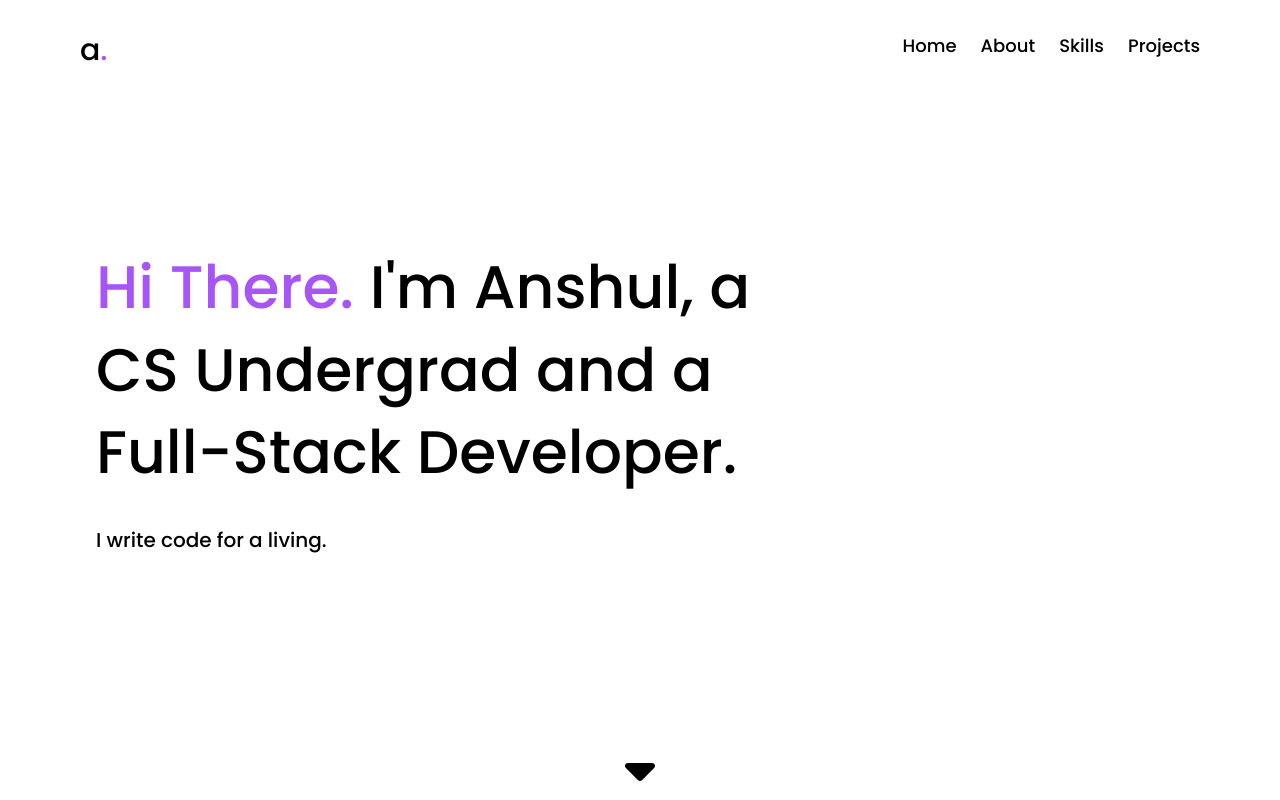
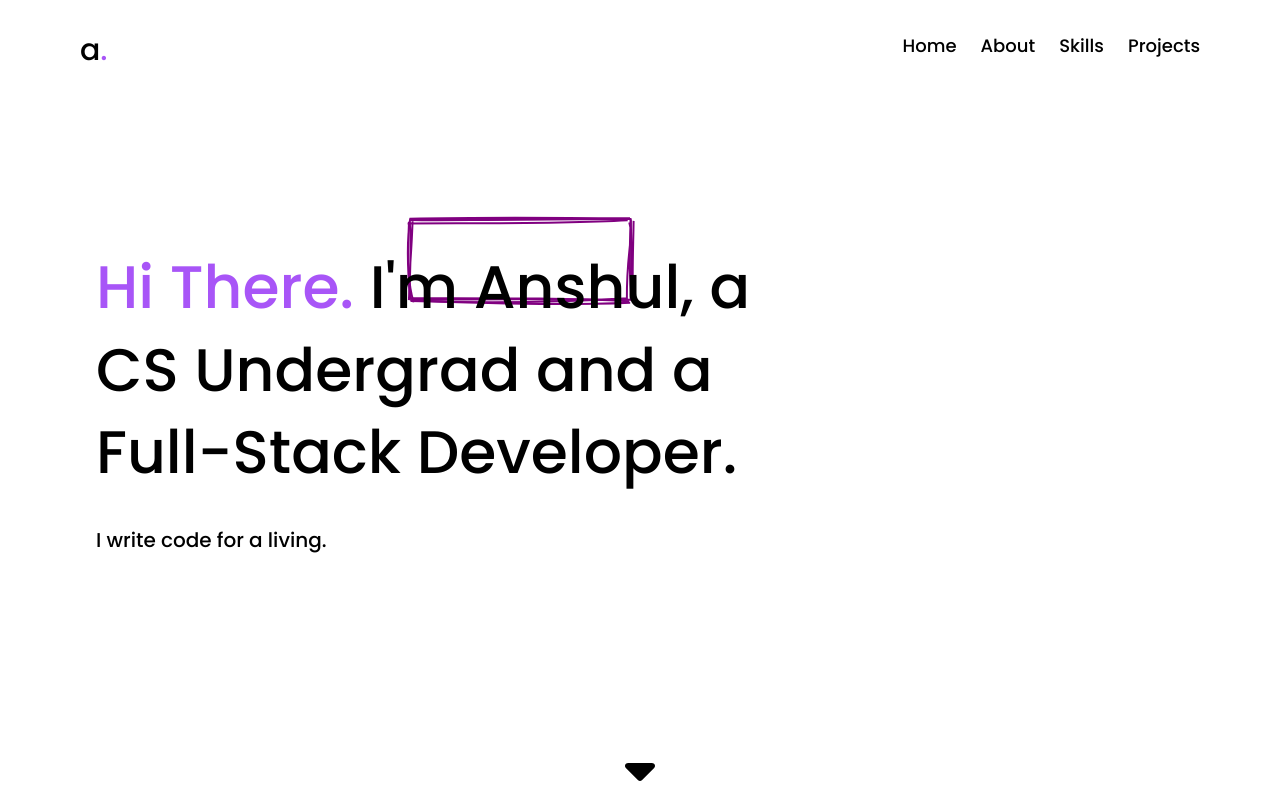
Before and after one commit to Anshul-004/Portfolio, a React (Vite) app: page / in a window 1280 px wide. Shown: the top 800 px of the page. Built offline with nearby package versions, Linux system fonts and the light colour scheme.

Commit message:
Added Doodle to name !

```diff
--- a/package.json
+++ b/package.json
@@ -16,7 +16,8 @@
     "@fortawesome/free-solid-svg-icons": "^6.6.0",
     "@fortawesome/react-fontawesome": "^0.2.2",
     "react": "^18.3.1",
-    "react-dom": "^18.3.1"
+    "react-dom": "^18.3.1",
+    "roughjs": "^4.6.6"
   },
   "devDependencies": {
     "@eslint/js": "^9.9.0",
--- a/src/components/Home.jsx
+++ b/src/components/Home.jsx
@@ -1,12 +1,38 @@
-import React from "react";
-import { FontAwesomeIcon } from '@fortawesome/react-fontawesome';
-import { faSortDown } from '@fortawesome/free-solid-svg-icons';
+import React, { useEffect, useRef } from "react";
+import { FontAwesomeIcon } from "@fortawesome/react-fontawesome";
+import { faSortDown } from "@fortawesome/free-solid-svg-icons";
+import rough from "roughjs";
 
 const Home = () => {
+  const canvasRef = useRef(null);
+
+  useEffect(() => {
+    const canvas = canvasRef.current;
+    const context = canvas.getContext("2d");
+    const rc = rough.canvas(canvas);
+
+    rc.rectangle(90, 20, 220, 80, {
+      roughness: 2,
+      stroke: "purple",
+      strokeWidth: 2,
+    });
+  }, []);
+
   return (
-    <div className="relative flex flex-col justify-center px-24 py-8 h-screen" id="home">
-      <div className="TextBox text-6xl w-2/3 mb-6 leading-snug">
-        <span className="text-purple-500"> Hi There.</span> I'm <span>Anshul,</span> a CS Undergrad and a Full-Stack Developer.
+    <div
+      className="relative flex flex-col justify-center px-24 py-8 h-screen"
+      id="home"
+    >
+      <canvas
+        ref={canvasRef}
+        width="400"
+        height="110"
+        className="absolute top-1/4 left-1/4 z-0"
+      ></canvas>
+
+      <div className="TextBox relative z-8 text-6xl w-2/3 mb-6 leading-snug">
+        <span className="text-purple-500"> Hi There.</span> I'm{" "}
+        <span className="relative">Anshul,</span> a CS Undergrad and a Full-Stack Developer.
       </div>
 
       <div className="text-xl pt-2">I write code for a living.</div>
```
Also changed, not shown: 1 other file (tests, documents, lock files or other folders).
